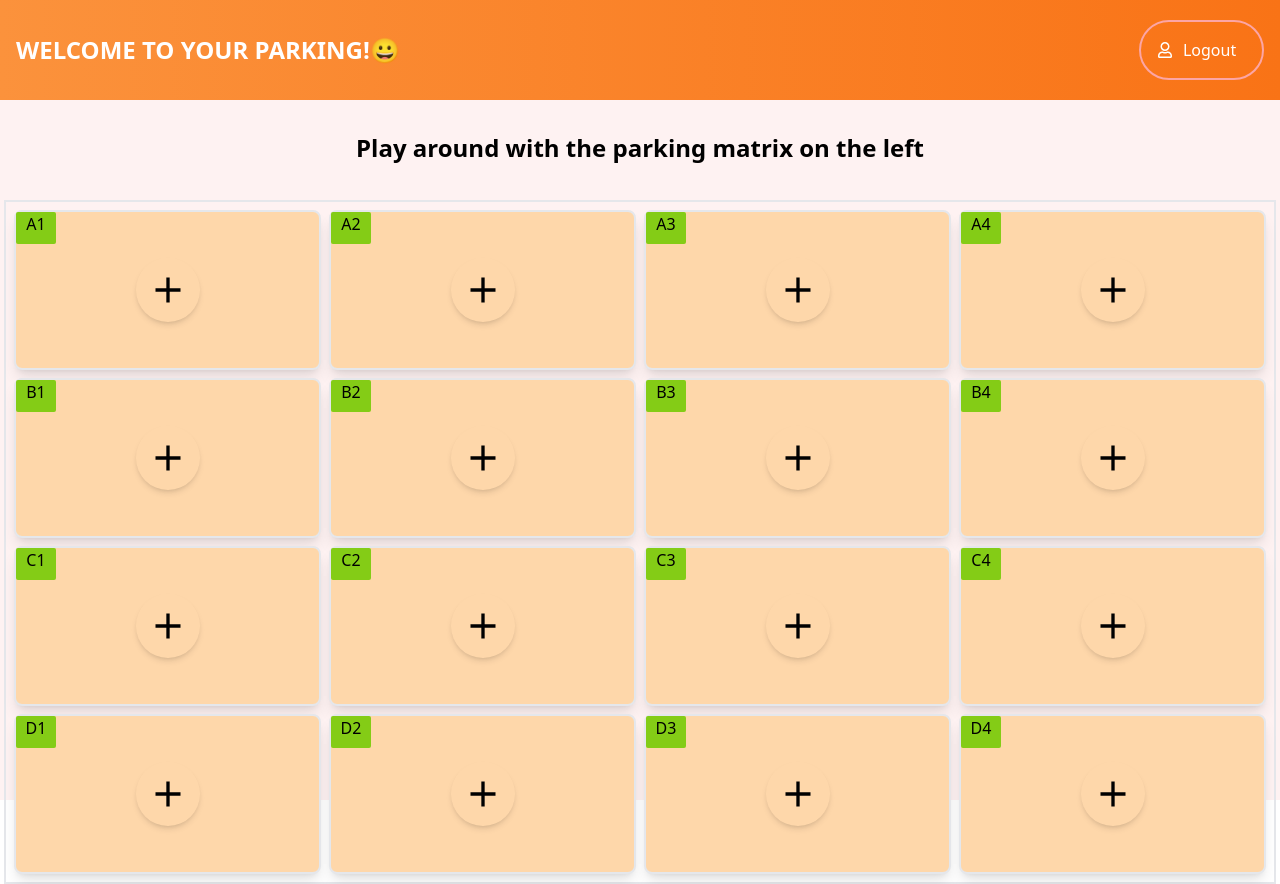
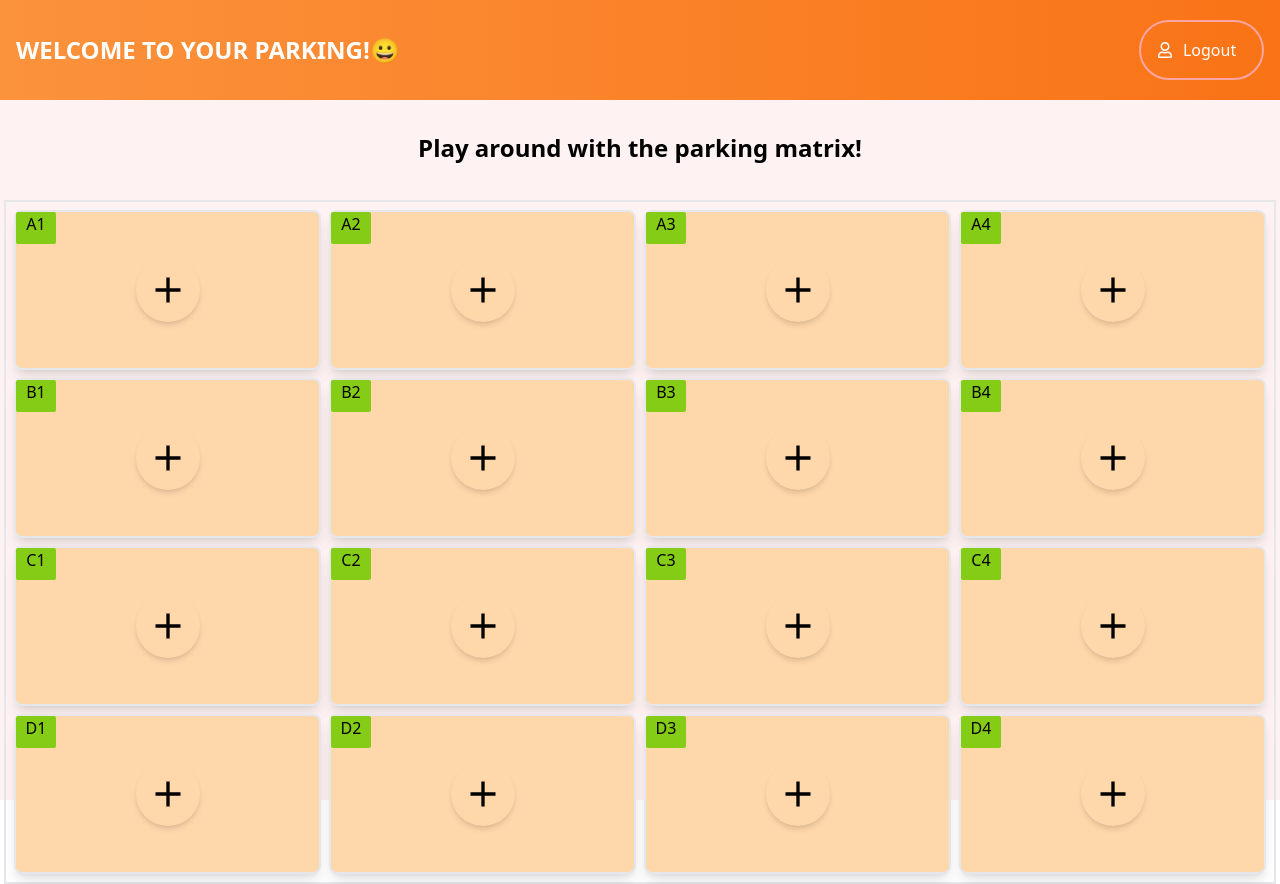
Before and after one commit to MHa55anY/parking-system, a React (Create React App) app in the folder parking-sys-client/: page /parking in a window 1280 px wide. Built offline with nearby package versions, Linux system fonts and the light colour scheme; sample sign-in values are in the browser's storage.

Commit message:
Minor text change

```diff
--- a/parking-sys-client/src/components/parking/ParkingScreen.tsx
+++ b/parking-sys-client/src/components/parking/ParkingScreen.tsx
@@ -9,7 +9,7 @@ const ParkingScreen = () => {
         <Navbar/>
         {/* HEADER */}
         <div className="w-full text-2xl text-center font-bold p-8">
-            Play around with the parking matrix on the left
+            Play around with the parking matrix!
         </div>
         {/* CONTENT */}
         <div className="w-full flex justify-between h-[70%] p-1">
```
